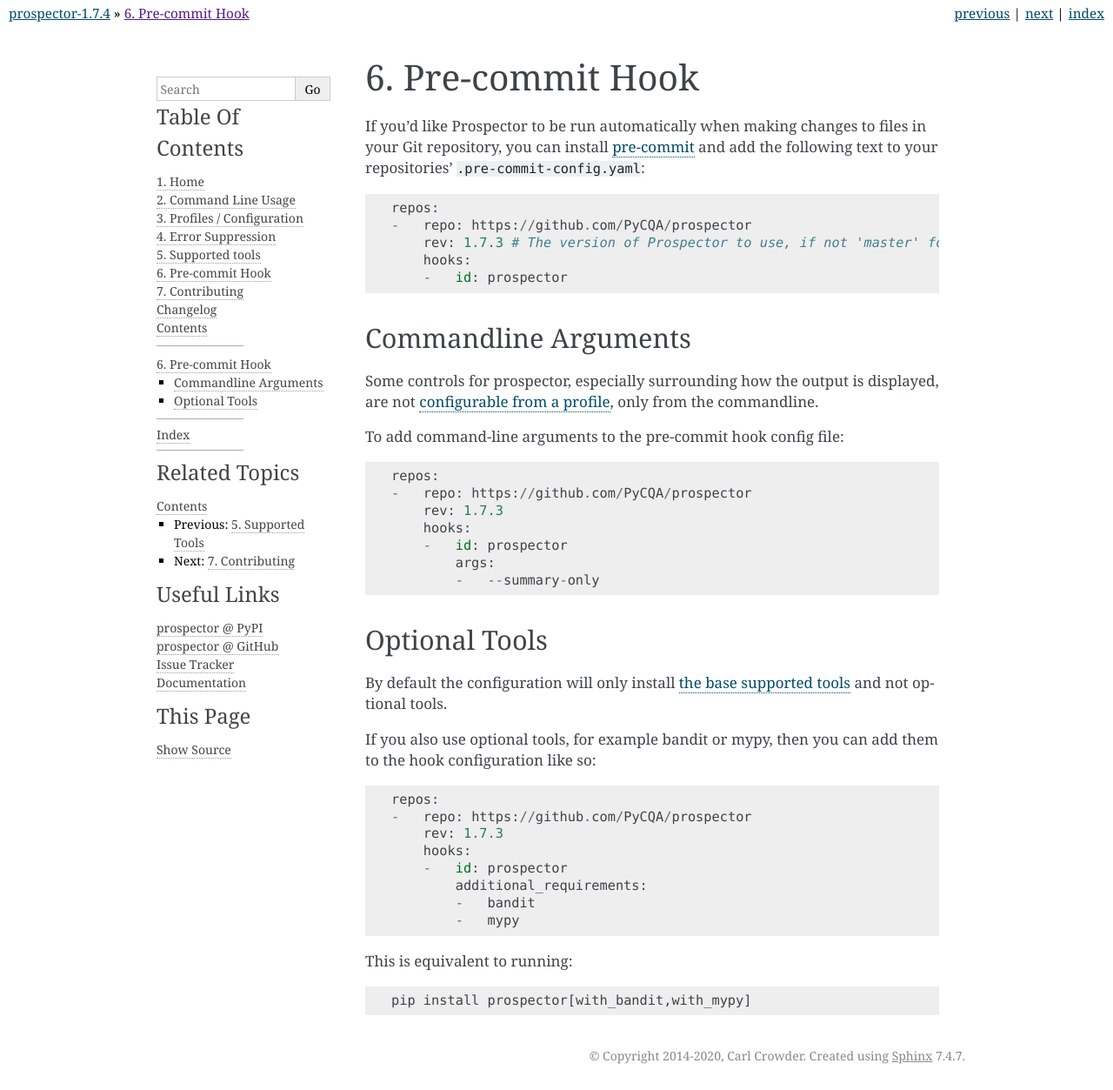
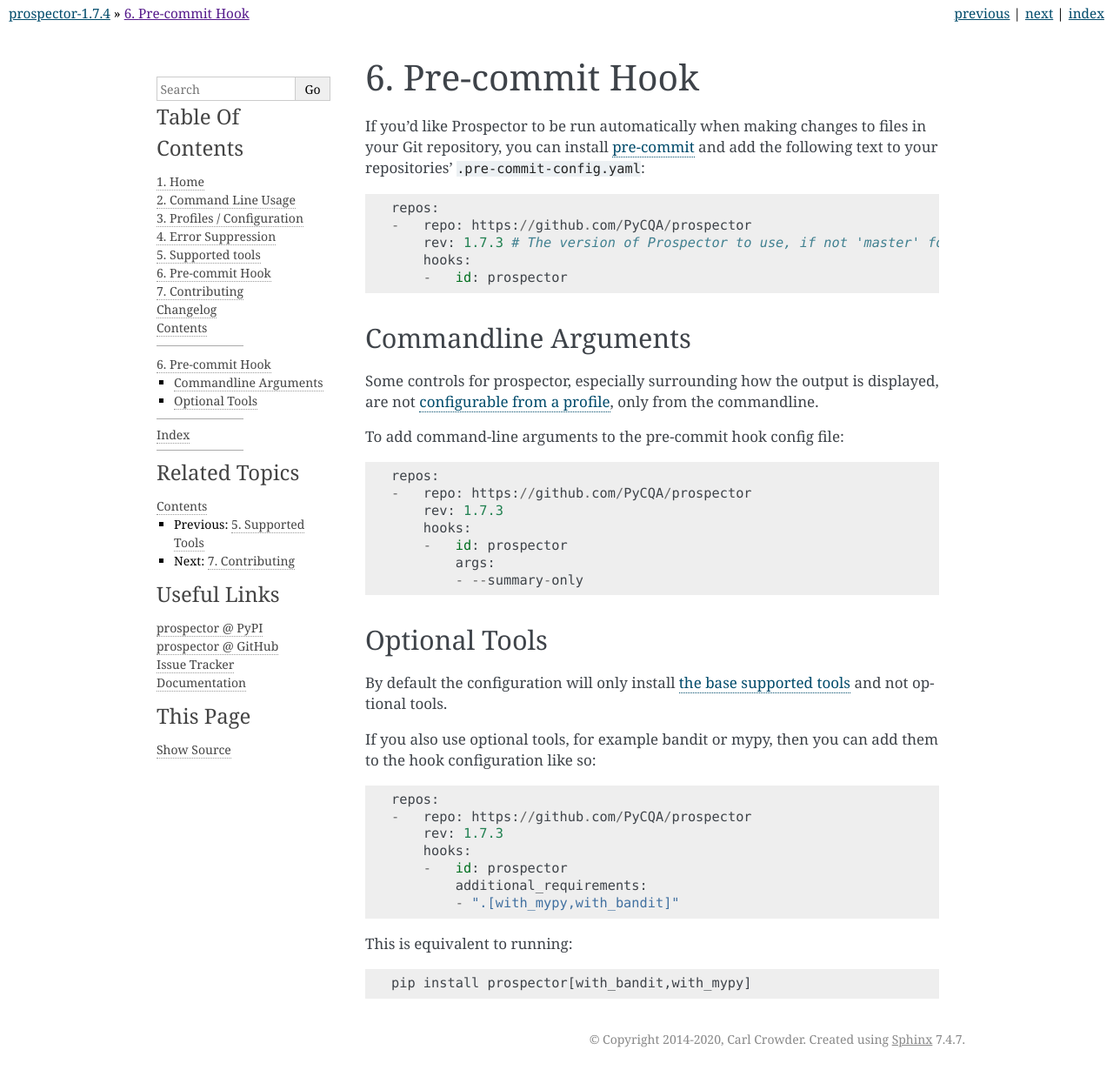
Before and after one commit to prospector-dev/prospector, a Sphinx documentation site: the page built from docs/pre-commit.rst, in a window 1280 px wide. Shown: the whole page at 87% size. Built offline with Sphinx 7.4.7, drawn with Linux system fonts in a browser that asks for light colours.

Commit message:
[#387] Using "with_X" instead of explicitly listing dependencies in pre-commit documentation, so that version pinning of prospector is done instead

```diff
--- a/README.rst
+++ b/README.rst
@@ -161,8 +161,7 @@
         hooks:
         -   id: prospector
             additional_requirements:
-            -   bandit
-            -   mypy
+            - ".[with_mypy,with_bandit]"
 
 For prospector options which affect display only - those which are not configurable using a profile - these can be
 added as command line arguments to the hook. For example::
@@ -173,8 +172,7 @@
         hooks:
         -   id: prospector
             additional_requirements:
-            -   bandit
-            -   mypy
+            - ".[with_mypy,with_bandit]"
             args:
             -   --summary-only
             -   --zero-exit
--- a/docs/pre-commit.rst
+++ b/docs/pre-commit.rst
@@ -27,7 +27,7 @@
         hooks:
         -   id: prospector
             args:
-            -   --summary-only
+            - --summary-only
 
 
 Optional Tools
@@ -44,8 +44,7 @@
         hooks:
         -   id: prospector
             additional_requirements:
-            -   bandit
-            -   mypy
+            - ".[with_mypy,with_bandit]"
 
 This is equivalent to running::
 
```
Also changed, not shown: .pre-commit-config.yaml.
